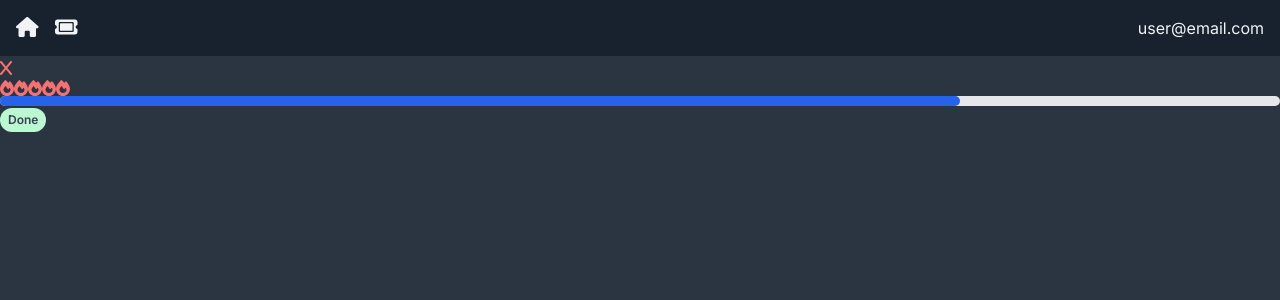
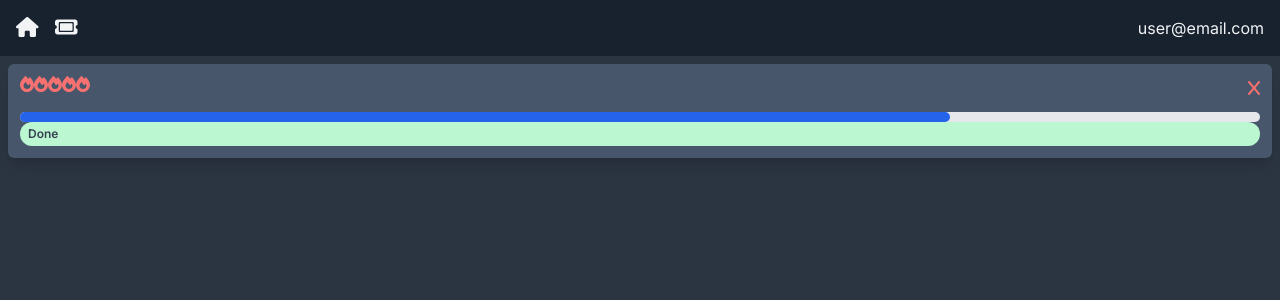
Before and after one commit to jordankeen/ticketing-app, a Next.js app: page / in a window 1280 px wide. Shown: the top 300 px of the page. Built offline with nearby package versions, Linux system fonts and the light colour scheme.

Commit message:
edited styling of ticketcard component

```diff
--- a/app/(components)/TicketCard.jsx
+++ b/app/(components)/TicketCard.jsx
@@ -5,9 +5,13 @@
 
 const TicketCard = () => {
    return (
-      <div>
-         <DeleteBlock />
-         <PriorityDisplay />
+      <div className='flex flex-col bg-card hover:bg-card-hover rounded-md shadow-lg p-3 m-2'>
+         <div className='flex mb-3'>
+            <PriorityDisplay />
+            <div className='ml-auto'>
+               <DeleteBlock />
+            </div>
+         </div>
          <ProgressDisplay />
          <StatusDisplay />
       </div>
--- a/tailwind.config.js
+++ b/tailwind.config.js
@@ -12,6 +12,7 @@
             'gradient-conic':
                'conic-gradient(from 180deg at 50% 50%, var(--tw-gradient-stops))',
          },
+         // use quotes "" for multi word declarations
          colors: {
             nav: "#18222f",
             page: "#2b3441",
```
